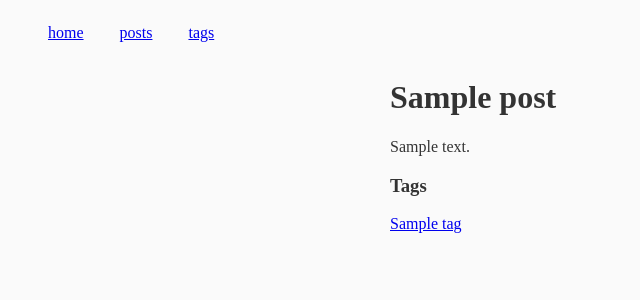
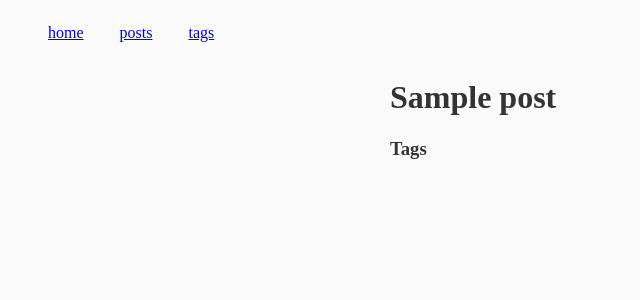
Before and after one commit to cwshevlin/personal-site, a Django app: template posts/templates/post.html in a window 1280 px wide. Shown: the top 300 px of the page, without its empty margins (0-640 px from the left). Run offline with Django 3.2, Linux system fonts and the light colour scheme; the template is opened without the code that fills it: most values are stand-ins (such as "Sample title", 1, 10 or a date in 2020).

Commit message:
Removes some loading.

```diff
--- a/posts/templates/post.html
+++ b/posts/templates/post.html
@@ -1,7 +1,7 @@
 {% extends "base.html" %}
 
 {% block styles %}
-{% load static %}
+<!--{% load static %}-->
 <!--TODO CWS-->
 <!--<link rel="stylesheet" type="text/css" href="{% static 'post.css' %}">-->
 {% endblock %}
@@ -11,17 +11,17 @@
 {% block content %}
     <h1 class="post-title">{{ post.title }}</h1>
     <p class="post-body">
-        {% autoescape off %}
-            {{ body | safe }}
-        {% endautoescape %}
+        <!--{% autoescape off %}-->
+            <!--{{ body | safe }}-->
+        <!--{% endautoescape %}-->
     </p>
 
 {% if tags %}
     <div class="tags">
         <h3>Tags</h3>
-        {% for tag in tags %}
-        <a class="post-tag" href="/tags/{{tag.name | slugify }}">{{ tag.name }}</a>
-        {% endfor %}
+        <!--{% for tag in tags %}-->
+        <!--<a class="post-tag" href="/tags/{{tag.name | slugify }}">{{ tag.name }}</a>-->
+        <!--{% endfor %}-->
     </div>
 {% endif %}
 {% endblock %}
```
